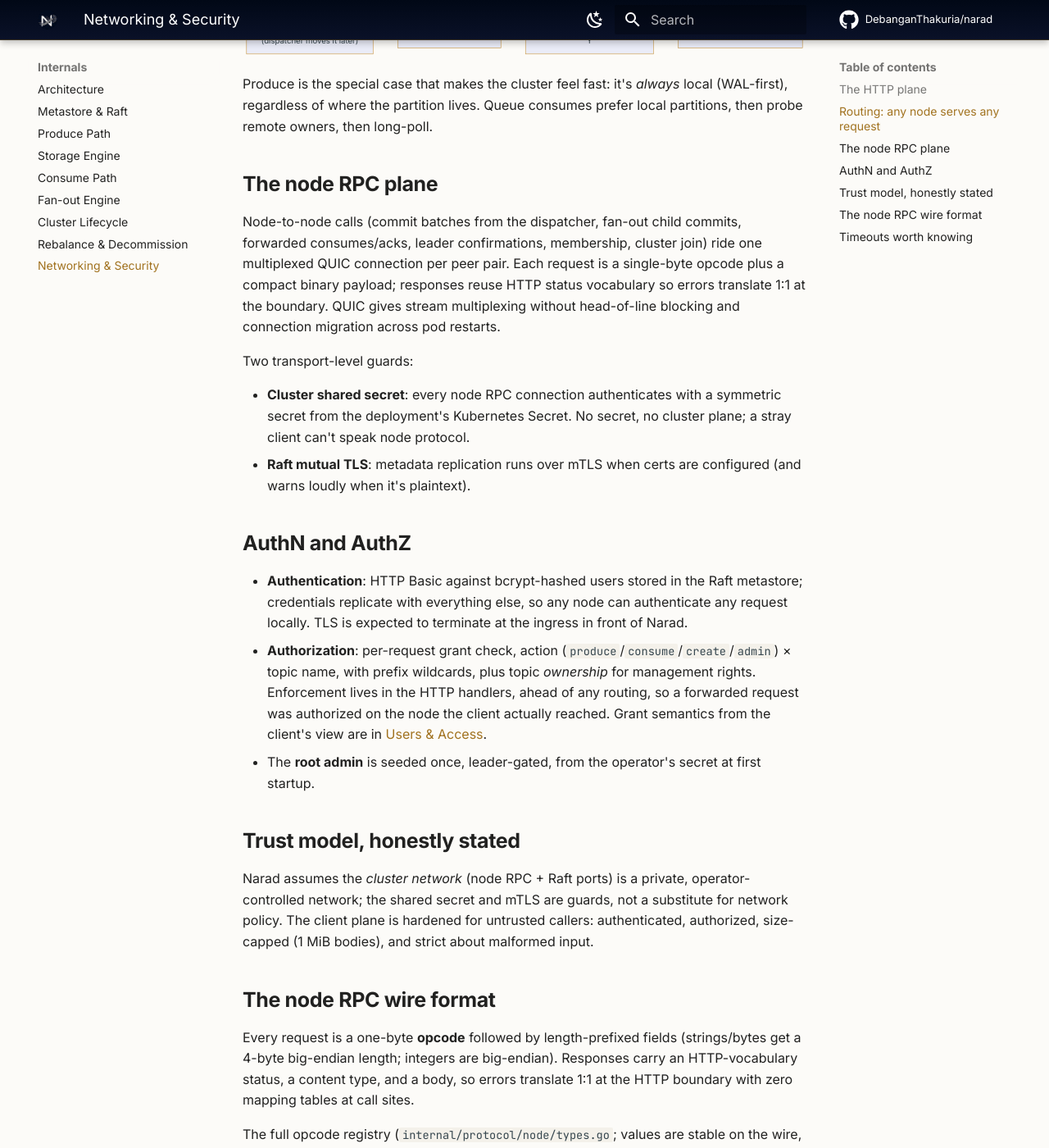
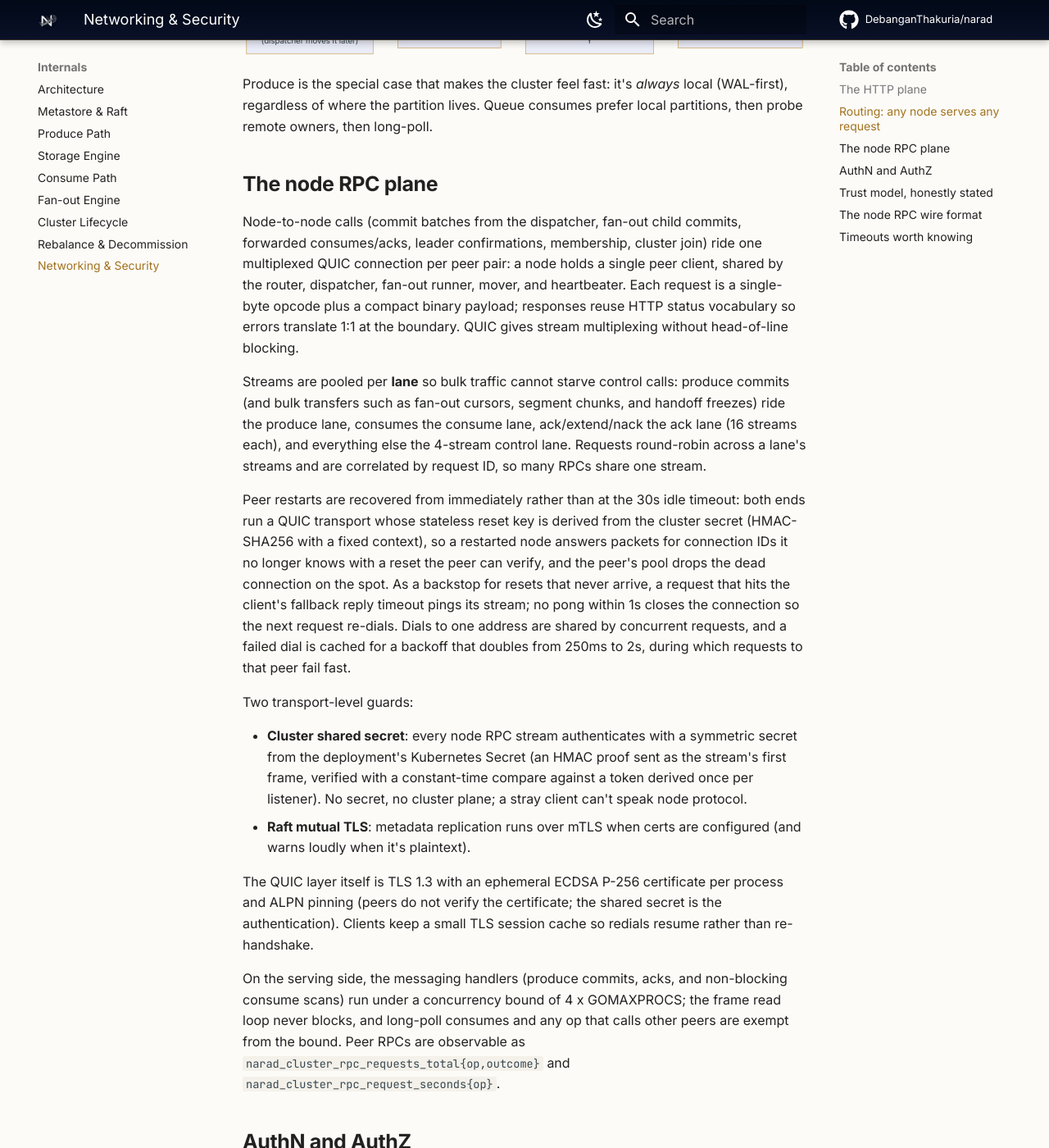
Before and after one commit to DebanganThakuria/narad, an MkDocs documentation site: the page built from docs/internals/networking-and-security.md, in a window 1280 px wide and 1400 px high, scrolled down 1221 px. Shown: the whole window at 82% size. Built offline with MkDocs 1.6.1 and Material for MkDocs 9.7.7, drawn with Linux system fonts in a browser that asks for light colours; comment, search, counter and statistics services are not loaded; some of the changed text lies outside the part shown.

Commit message:
docs(internals): describe lanes, stateless resets, and the new RPC deadlines
Update the node RPC section for per-lane stream pools, the shared peer
client, stateless-reset recovery after peer restarts, dial backoff, the
ECDSA/ALPN TLS setup, the messaging concurrency bound, and the RPC
metrics; extend the timeouts table with the ack, probe, re-probe, reply
write, and dial deadlines.

Co-Authored-By: Claude Fable 5.1 <noreply@anthropic.com>

```diff
--- a/docs/internals/networking-and-security.md
+++ b/docs/internals/networking-and-security.md
@@ -30,12 +30,20 @@ Produce is the special case that makes the cluster feel fast: it's *always* loca
 
 ## The node RPC plane
 
-Node-to-node calls (commit batches from the dispatcher, fan-out child commits, forwarded consumes/acks, leader confirmations, membership, cluster join) ride one multiplexed QUIC connection per peer pair. Each request is a single-byte opcode plus a compact binary payload; responses reuse HTTP status vocabulary so errors translate 1:1 at the boundary. QUIC gives stream multiplexing without head-of-line blocking and connection migration across pod restarts.
+Node-to-node calls (commit batches from the dispatcher, fan-out child commits, forwarded consumes/acks, leader confirmations, membership, cluster join) ride one multiplexed QUIC connection per peer pair: a node holds a single peer client, shared by the router, dispatcher, fan-out runner, mover, and heartbeater. Each request is a single-byte opcode plus a compact binary payload; responses reuse HTTP status vocabulary so errors translate 1:1 at the boundary. QUIC gives stream multiplexing without head-of-line blocking.
+
+Streams are pooled per **lane** so bulk traffic cannot starve control calls: produce commits (and bulk transfers such as fan-out cursors, segment chunks, and handoff freezes) ride the produce lane, consumes the consume lane, ack/extend/nack the ack lane (16 streams each), and everything else the 4-stream control lane. Requests round-robin across a lane's streams and are correlated by request ID, so many RPCs share one stream.
+
+Peer restarts are recovered from immediately rather than at the 30s idle timeout: both ends run a QUIC transport whose stateless reset key is derived from the cluster secret (HMAC-SHA256 with a fixed context), so a restarted node answers packets for connection IDs it no longer knows with a reset the peer can verify, and the peer's pool drops the dead connection on the spot. As a backstop for resets that never arrive, a request that hits the client's fallback reply timeout pings its stream; no pong within 1s closes the connection so the next request re-dials. Dials to one address are shared by concurrent requests, and a failed dial is cached for a backoff that doubles from 250ms to 2s, during which requests to that peer fail fast.
 
 Two transport-level guards:
 
-- **Cluster shared secret**: every node RPC connection authenticates with a symmetric secret from the deployment's Kubernetes Secret. No secret, no cluster plane; a stray client can't speak node protocol.
+- **Cluster shared secret**: every node RPC stream authenticates with a symmetric secret from the deployment's Kubernetes Secret (an HMAC proof sent as the stream's first frame, verified with a constant-time compare against a token derived once per listener). No secret, no cluster plane; a stray client can't speak node protocol.
 - **Raft mutual TLS**: metadata replication runs over mTLS when certs are configured (and warns loudly when it's plaintext).
+
+The QUIC layer itself is TLS 1.3 with an ephemeral ECDSA P-256 certificate per process and ALPN pinning (peers do not verify the certificate; the shared secret is the authentication). Clients keep a small TLS session cache so redials resume rather than re-handshake.
+
+On the serving side, the messaging handlers (produce commits, acks, and non-blocking consume scans) run under a concurrency bound of 4 x GOMAXPROCS; the frame read loop never blocks, and long-poll consumes and any op that calls other peers are exempt from the bound. Peer RPCs are observable as `narad_cluster_rpc_requests_total{op,outcome}` and `narad_cluster_rpc_request_seconds{op}`.
 
 ## AuthN and AuthZ
 
@@ -71,8 +79,14 @@ An unknown opcode gets a clean 400, which is also the mixed-version story during
 
 | Path | Timeout |
 |---|---|
-| Default peer RPC reply | 5s |
+| Default peer RPC reply | 5s (then a 1s liveness ping decides whether the connection is dropped) |
 | Produce/fan-out commit RPC | 30s (a slow fsync is not a dead node) |
+| Forwarded ack / extend / nack | 2s (acks are idempotent by nonce, so a retry after a timeout cannot double-commit) |
+| Non-blocking remote consume probe | 500ms per owner (a stalled owner is skipped for the round) |
+| Remote consume re-probe pacing | 100ms after an empty round, doubling to 1s, within the client's wait budget |
+| Forwarded long-poll consume | the client's wait (capped by `http.max_consume_wait` on the router and the RPC server alike) plus 2s grace |
+| Reply write on the server | 5s plus 1s per 256 KiB of reply |
+| Peer dial | 1s, then a failure backoff of 250ms doubling to 2s |
 | Leader-confirmation RPCs | 5s |
 | Cluster join attempt cadence | one sweep of the peer list every 2s |
 | Forwarded topic create | 75s (the leader may lawfully park it behind its startup create gate) |
```
